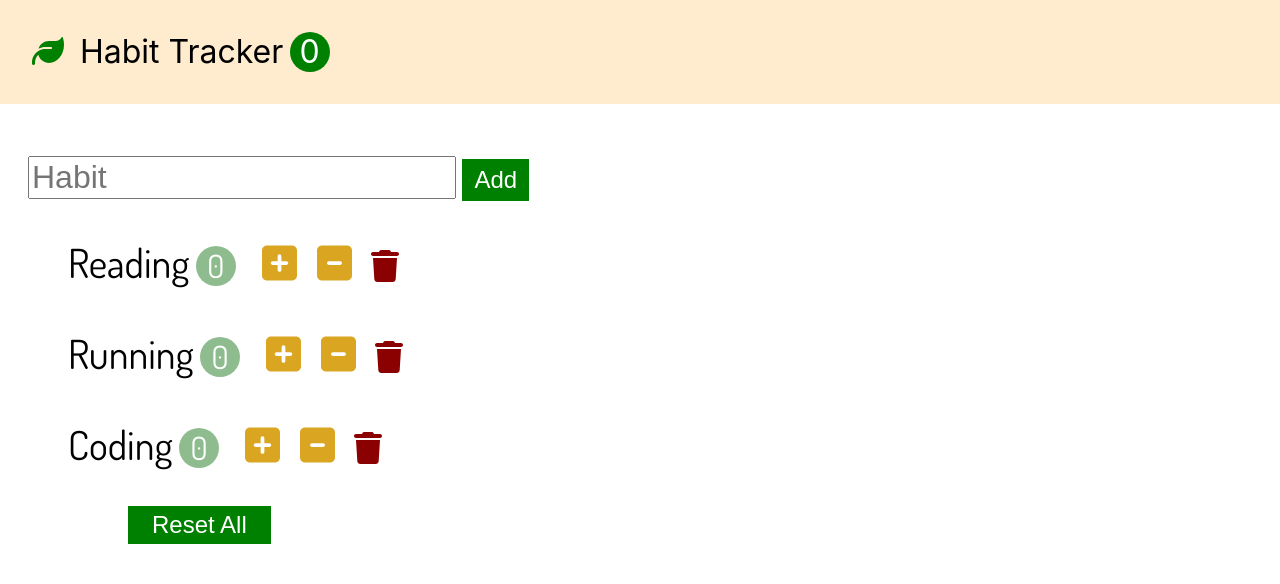
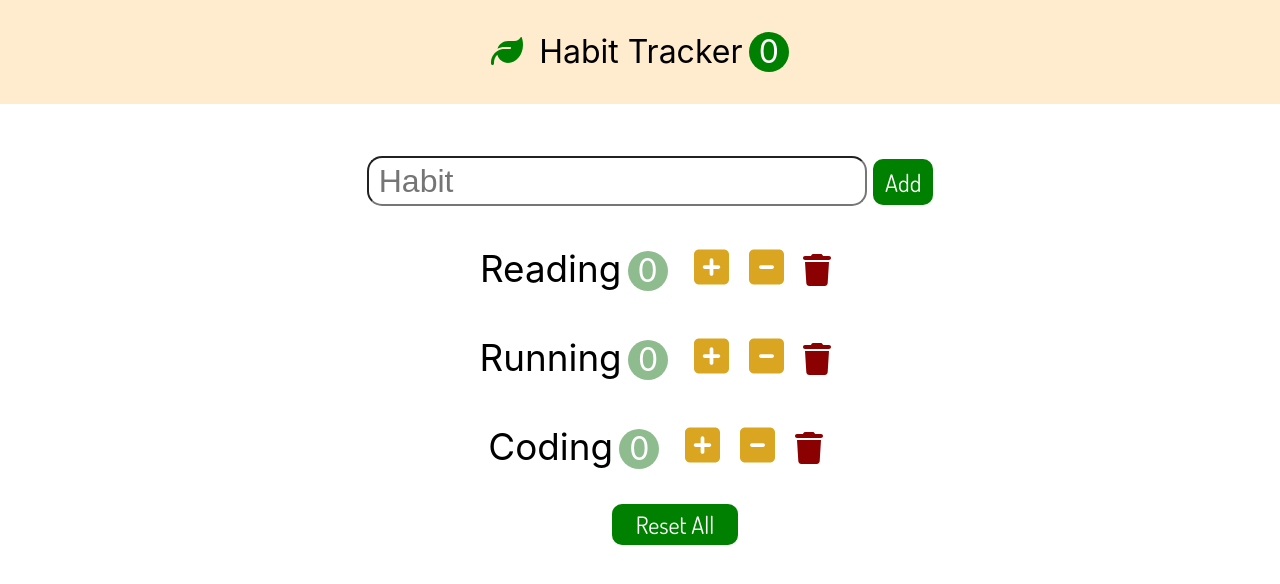
Before and after one commit to hanb613/React-Study, a React (Create React App) app: page / in a window 1280 px wide. Shown: the top 584 px of the page. Built offline with nearby package versions, Linux system fonts and the light colour scheme.

Commit message:
fix: css 수정

```diff
--- a/src/App.css
+++ b/src/App.css
@@ -8,12 +8,15 @@ button {
   outline: none;
   border: 0;
   cursor: pointer;
+
+  font-family: "Dosis", sans-serif;
 }
 
 .navbar {
   font-size: 2rem;
   padding: 1em;
   background-color: blanchedalmond;
+  text-align: center;
 }
 
 .navbar-logo {
@@ -37,8 +40,7 @@ button {
 .habits {
   padding: 0.5em;
   padding-top: 2em;
-
-  font-family: "Dosis", sans-serif;
+  text-align: center;
 }
 
 .add-input {
@@ -58,10 +60,12 @@ button {
   background-color: green;
   color: white;
   border: none;
+  border-radius: 10px;
+  transition: all 300ms ease-in;
 }
 
 .habit {
-  font-size: 2.5rem;
+  font-size: 2.3rem;
   padding: 0.5em;
   list-style: none;
 }
@@ -93,11 +97,13 @@ button {
 .habit-increase,
 .habit-decrease {
   color: goldenrod;
+  transition: all 300ms ease-in;
 }
 
 .habit-delete {
   font-size: 2rem;
   color: darkred;
+  transition: all 300ms ease-in;
 }
 
 .habits-reset {
@@ -105,6 +111,37 @@ button {
   padding: 0.2em 1em;
   background-color: green;
   color: white;
-  margin-left: 120px;
+  margin-left: 70px;
   margin-bottom: 30px;
+  border-radius: 10px;
+  transition: all 300ms ease-in;
 }
+
+.habit-increase:hover {
+  transform: scale(1.1, 1.1);
+}
+
+.habit-decrease:hover {
+  transform: scale(1.1, 1.1);
+}
+
+.habit-delete:hover {
+  transform: scale(1.1, 1.1);
+}
+
+.habits-reset:hover {
+  transform: scale(1.1, 1.1);
+}
+
+.add-button:hover {
+  transform: scale(1.1, 1.1);
+}
+
+input {
+  width: 500px;
+  height: 50px;
+  font-size: 10px;
+  border: 1;
+  border-radius: 15px;
+  padding-left: 10px;
+}
```
